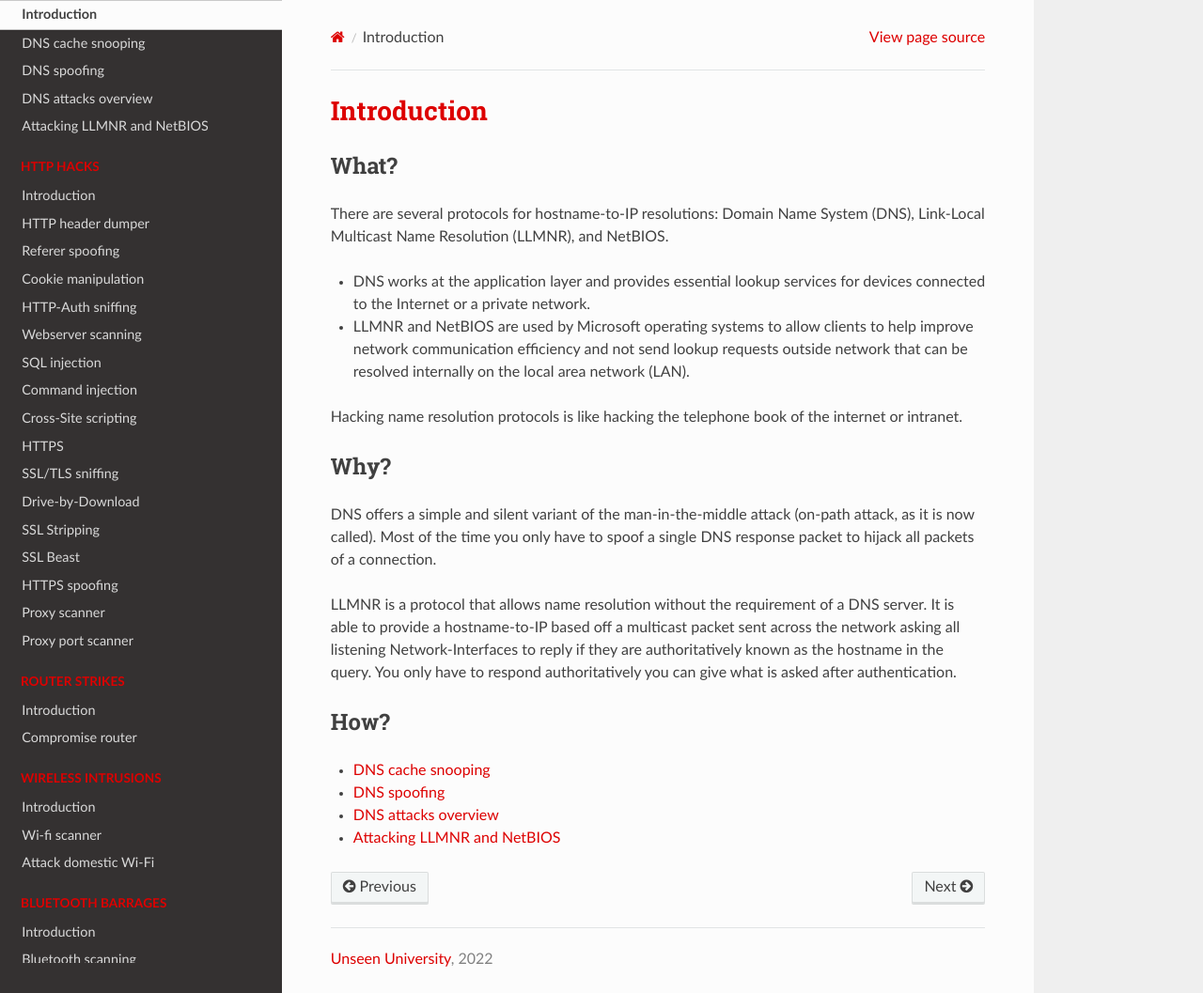
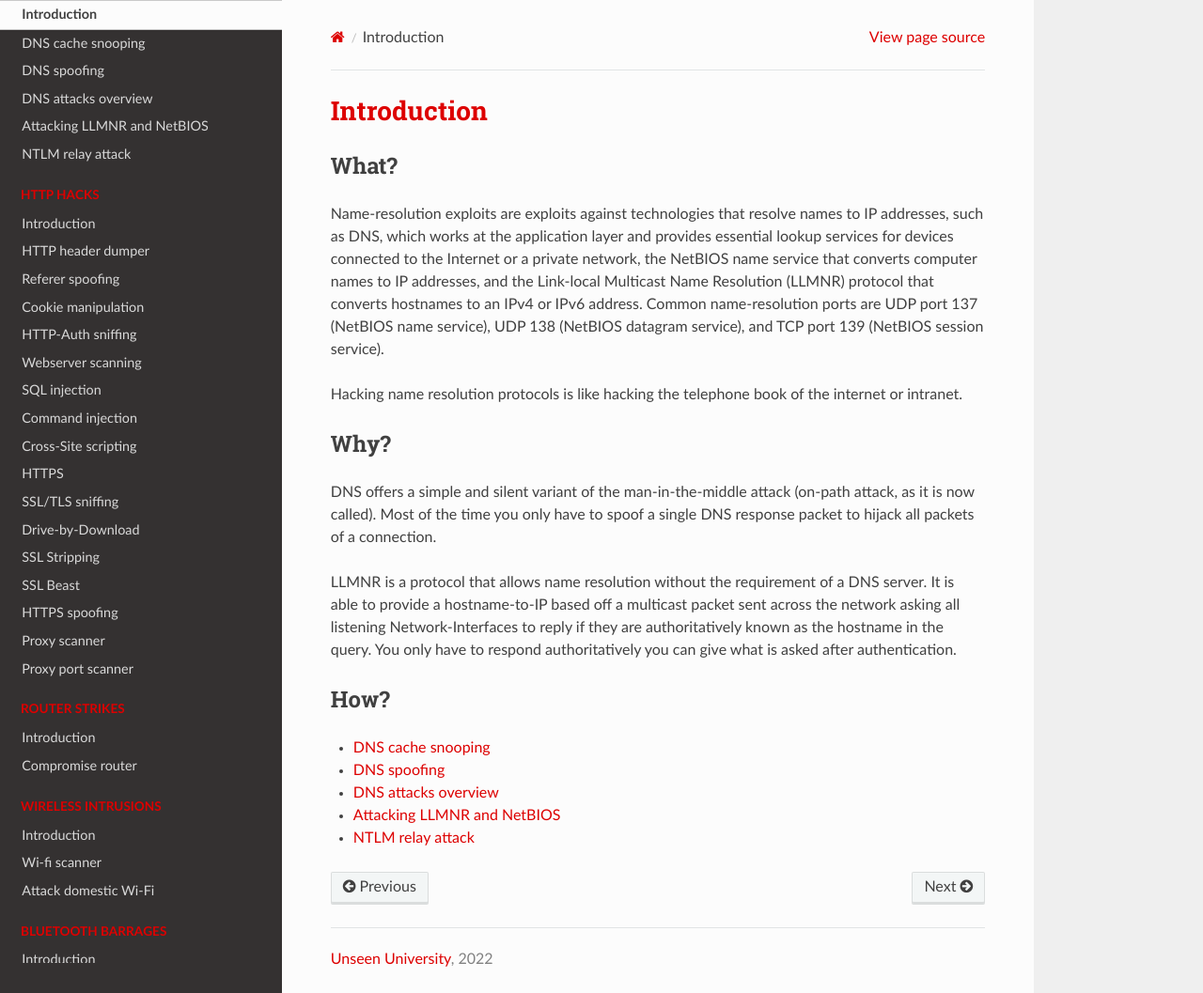
Before and after one commit to tymyrddin/red-network, a Sphinx documentation site: the page built from source/docs/name-resolution/README.md, in a window 1280 px wide and 1057 px high. Shown: the whole window at 94% size. Built offline with Sphinx 7.4.7 and the Read the Docs theme 2.0.0, drawn with Linux system fonts in a browser that asks for light colours.

```diff
--- a/source/docs/name-resolution/README.md
+++ b/source/docs/name-resolution/README.md
@@ -2,13 +2,11 @@
 
 ## What?
 
-There are several protocols for hostname-to-IP resolutions: Domain Name System (DNS), Link-Local Multicast Name
-Resolution (LLMNR), and NetBIOS.
-* DNS works at the application layer and provides essential lookup services for devices connected to the Internet
-or a private network.
-* LLMNR and NetBIOS are used by Microsoft operating systems to allow clients to help improve network communication
-efficiency and not send lookup requests outside network that can be resolved internally on the local area network
-(LAN).
+Name-resolution exploits are exploits against technologies that resolve names to IP addresses, such as DNS, which works
+at the application layer and provides essential lookup services for devices connected to the Internet or a private
+network, the NetBIOS name service that converts computer names to IP addresses, and the Link-local Multicast Name
+Resolution (LLMNR) protocol that converts hostnames to an IPv4 or IPv6 address. Common name-resolution ports are
+UDP port 137 (NetBIOS name service), UDP 138 (NetBIOS datagram service), and TCP port 139 (NetBIOS session service).
 
 Hacking name resolution protocols is like hacking the telephone book of the internet or intranet.
 
@@ -28,3 +26,4 @@ what is asked after authentication.
 * [DNS spoofing](dns-spoofing.md)
 * [DNS attacks overview](dns-attacks.md)
 * [Attacking LLMNR and NetBIOS](llmnr-netbios.md)
+* [NTLM relay attack](ntlm-relay.md)
--- a/source/index.rst
+++ b/source/index.rst
@@ -49,6 +49,7 @@ Riches in the ground
    docs/name-resolution/dns-spoofing
    docs/name-resolution/dns-attacks
    docs/name-resolution/llmnr-netbios.md
+   docs/name-resolution/ntlm-relay.md
 
 .. toctree::
    :glob:
```
Also changed, not shown: source/docs/name-resolution/llmnr-netbios.md (+7 -5 lines), source/docs/name-resolution/ntlm-relay.md (added, +78 -0 lines).
